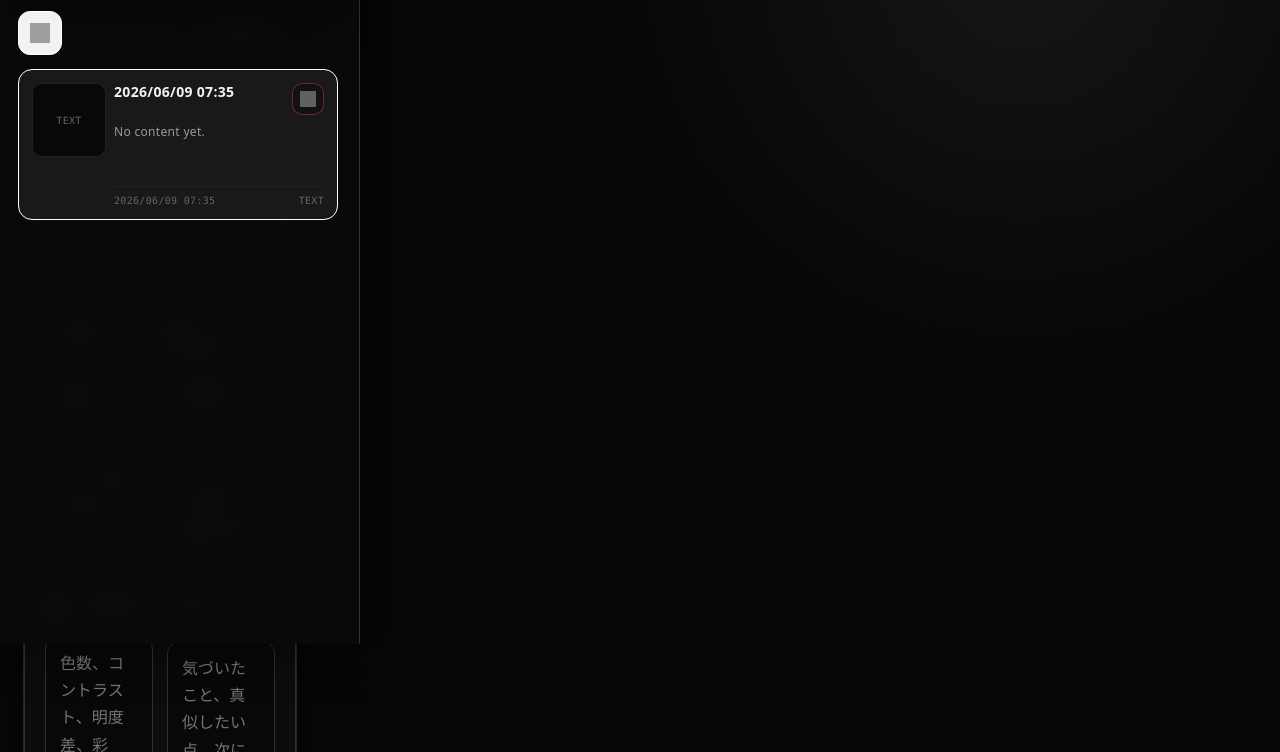
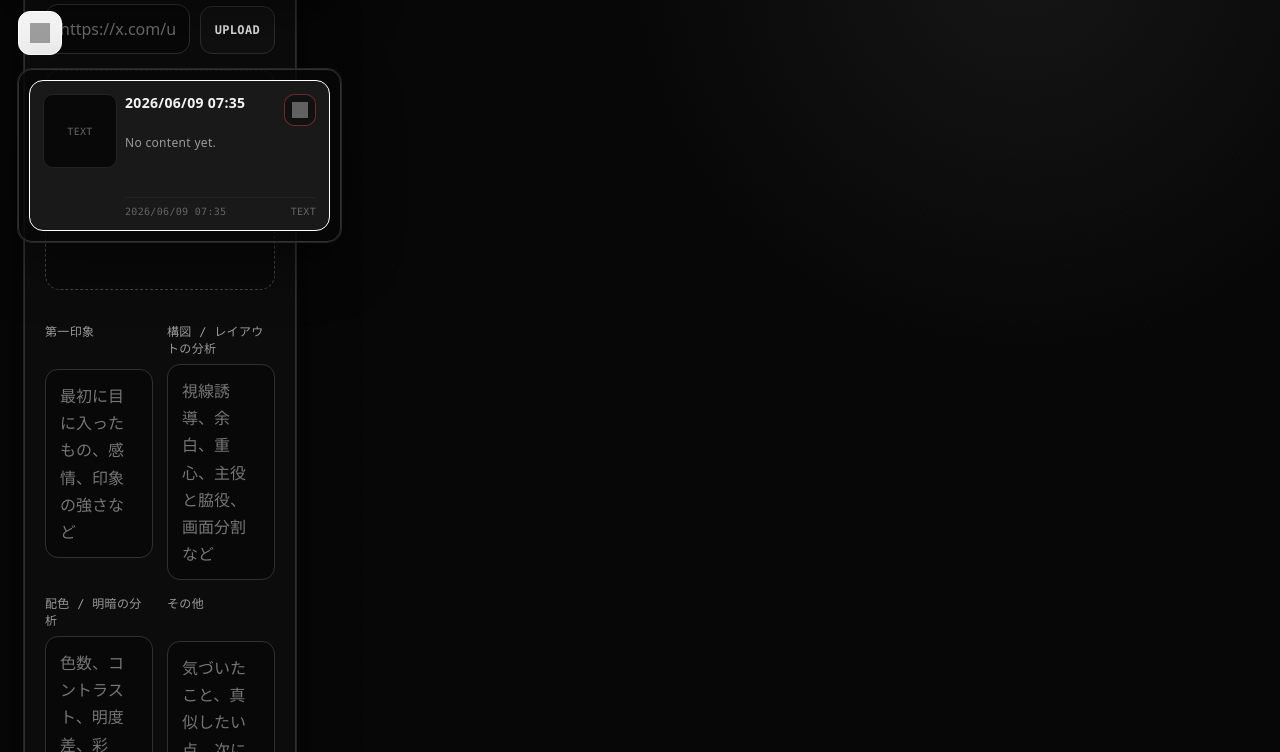
Before and after one commit to 4040lmn/myartstudy.github.io, a plain HTML site: page index.html in a window 1280 px wide. Shown: the part 156-908 px from the top of the page. Drawn offline with Linux system fonts and the light colour scheme; grey boxes are pictures that could not be loaded.

Commit message:
Add files via upload

```diff
--- a/index.html
+++ b/index.html
@@ -71,9 +71,9 @@
       z-index: 20;
       width: var(--rail);
       min-height: 100svh;
-      border-right: 1px solid var(--line);
-      background: rgba(10, 10, 10, .92);
-      backdrop-filter: blur(10px);
+      border-right: 1px solid transparent;
+      background: transparent;
+      backdrop-filter: none;
       padding: clamp(8px, 1.8vw, 12px) clamp(4px, 1vw, 8px);
       display: flex;
       flex-direction: column;
@@ -89,21 +89,18 @@
       inset: 0 auto 0 0;
       padding: 18px;
       align-items: stretch;
-      box-shadow: 18px 0 40px rgba(0, 0, 0, .55);
+      background: transparent;
+      box-shadow: none;
     }
 
     .app:not(.sidebar-collapsed)::after {
-      content: "";
-      position: fixed;
-      inset: 0;
-      z-index: 10;
-      background: transparent;
-      pointer-events: none;
+      content: none;
     }
 
     .app.sidebar-collapsed .sidebar {
       padding: clamp(8px, 1.8vw, 12px) clamp(4px, 1vw, 8px);
       align-items: center;
+      overflow: hidden;
     }
 
     .sidebar-toggle {
@@ -116,6 +113,7 @@
       display: grid;
       place-items: center;
       font-weight: 900;
+      box-shadow: var(--shadow);
     }
 
     .brand,
@@ -123,6 +121,13 @@
     .search,
     .note-list {
       display: none !important;
+      width: 0 !important;
+      height: 0 !important;
+      min-width: 0 !important;
+      min-height: 0 !important;
+      overflow: hidden !important;
+      opacity: 0 !important;
+      pointer-events: none !important;
     }
 
     .app:not(.sidebar-collapsed) .brand,
@@ -130,6 +135,10 @@
     .app:not(.sidebar-collapsed) .search,
     .app:not(.sidebar-collapsed) .note-list {
       display: flex !important;
+      width: auto !important;
+      height: auto !important;
+      opacity: 1 !important;
+      pointer-events: auto !important;
     }
 
     .app:not(.sidebar-collapsed) .brand {
@@ -145,6 +154,11 @@
     .app.sidebar-collapsed .search,
     .app.sidebar-collapsed .note-list {
       display: none !important;
+      width: 0 !important;
+      height: 0 !important;
+      overflow: hidden !important;
+      opacity: 0 !important;
+      pointer-events: none !important;
     }
 
     .brand {
@@ -275,6 +289,14 @@
       flex-direction: column;
       gap: 10px;
       padding-right: 3px;
+    }
+
+    .app:not(.sidebar-collapsed) .note-list {
+      border: 1px solid var(--line);
+      border-radius: 14px;
+      background: rgba(8, 8, 8, .84);
+      padding: 10px;
+      box-shadow: var(--shadow);
     }
 
     .note-card {
@@ -1834,7 +1856,7 @@
     });
     els.app.addEventListener("click", event => {
       if (els.app.classList.contains("sidebar-collapsed")) return;
-      if (event.target.closest(".sidebar")) return;
+      if (event.target.closest(".sidebar-toggle, .brand, .toolbar, .note-list")) return;
       setSidebarCollapsed(true);
     });
     els.lightboxClose.addEventListener("click", closeLightbox);
```
